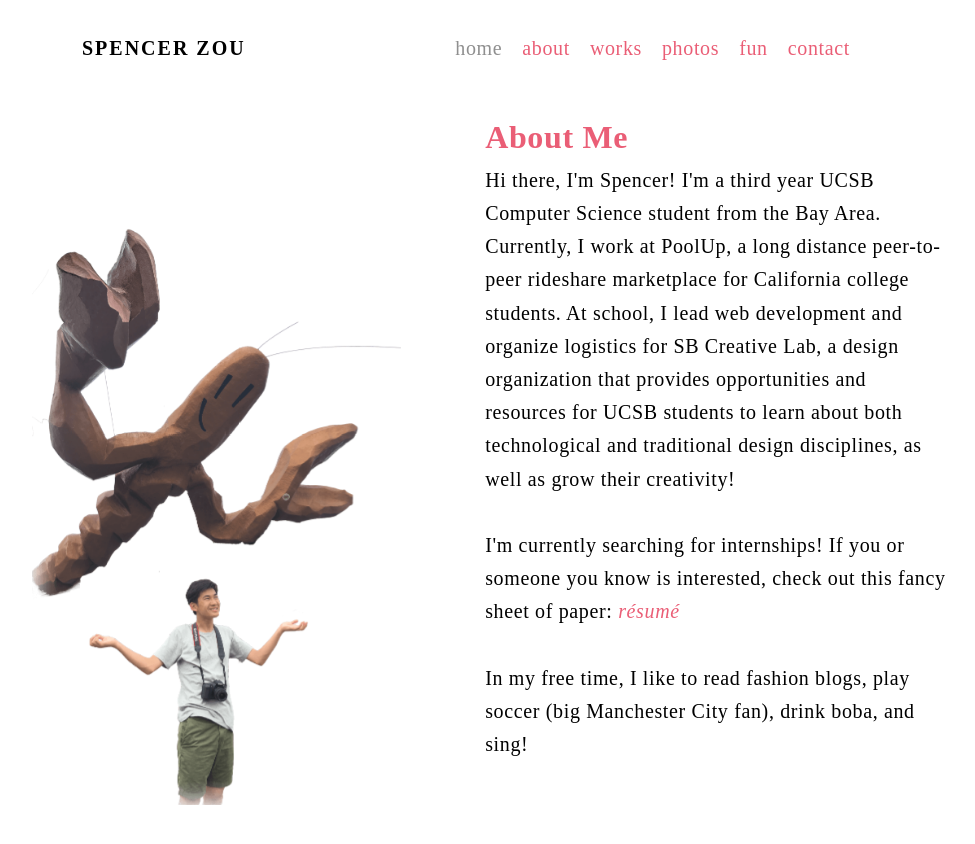
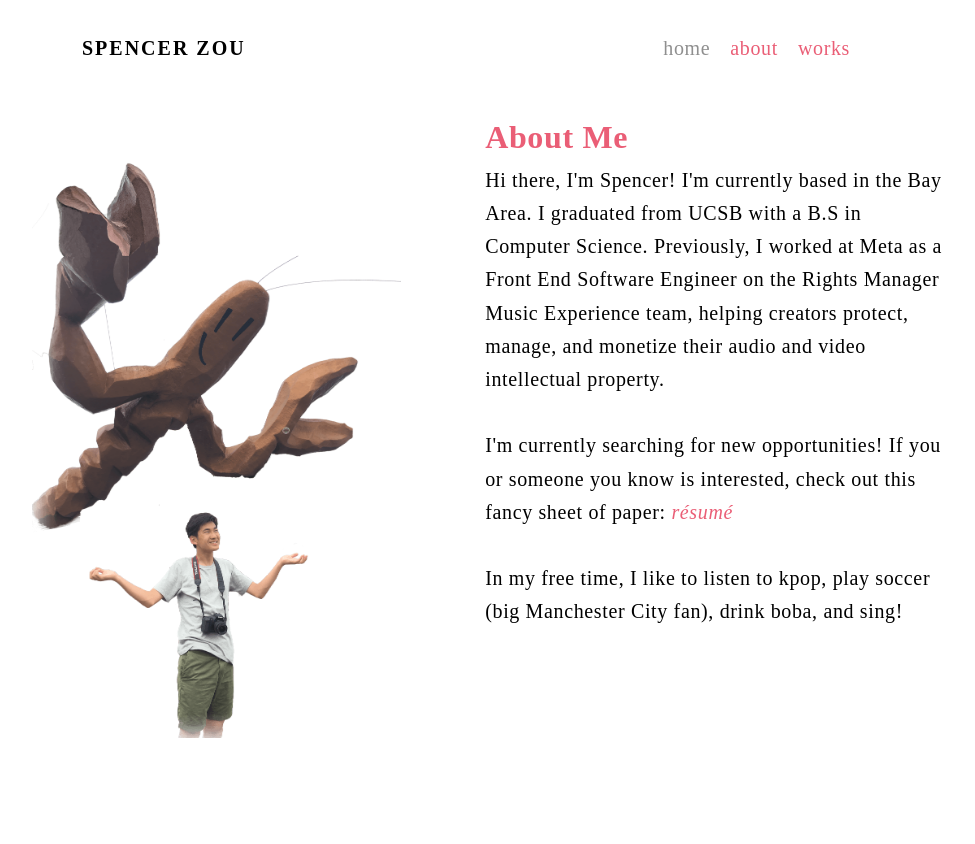
Before and after one commit to spenceryzou/spenceryzou.github.io, a React (Create React App) app in the folder spenceryzou/: page /about in a window 1280 px wide. Shown: the top 844 px of the page, without its empty margins (174-1149 px from the left). After the commit the page ends 800 px from the top, so only its background shows below. Built offline with nearby package versions, Linux system fonts and the light colour scheme; a web font is replaced by a local one.

Commit message:
updated resume and website for 2022

```diff
--- a/spenceryzou/package.json
+++ b/spenceryzou/package.json
@@ -7,11 +7,10 @@
     "@testing-library/jest-dom": "^4.2.4",
     "@testing-library/react": "^9.5.0",
     "@testing-library/user-event": "^7.2.1",
-    "firebase": "^7.14.3",
     "react": "^16.13.1",
     "react-dom": "^16.13.1",
     "react-router-dom": "^5.2.0",
-    "react-scripts": "3.4.1"
+    "react-scripts": "^5.0.1"
   },
   "scripts": {
     "start": "react-scripts start",
--- a/spenceryzou/src/App.js
+++ b/spenceryzou/src/App.js
@@ -6,11 +6,7 @@ import Body from './Components/Body'
 import Home from './Components/Home'
 import About from './Components/About'
 import Works from './Components/Works'
-import Photos from './Components/Photos'
-import Fun from './Components/Fun'
-import Contact from './Components/Contact'
 import config from './config.js'
-const firebase = require('firebase')
 
 export class App extends Component {
   constructor(props){
@@ -85,18 +81,6 @@ export class App extends Component {
         id: 3,
         title: 'works'
       },
-      {
-        id: 4,
-        title: 'photos'
-      },
-      {
-        id: 5,
-        title: 'fun'
-      },
-      {
-        id: 6,
-        title: 'contact'
-      }
     ]
     return (
       <div>
@@ -123,9 +107,6 @@ export class App extends Component {
               <Route path="/home" render={(props) => <Home {...props} activeTab={this.state.activeTab} functions={functions}/>}/>
               <Route path="/about" render={(props) => <About {...props} activeTab={this.state.activeTab} functions={functions}/>}/>
               <Route path="/works" render={(props) => <Works {...props} activeTab={this.state.activeTab} functions={functions}/>}/>
-              <Route path="/photos" render={(props) => <Photos {...props} activeTab={this.state.activeTab} functions={functions}/>}/>
-              <Route path="/fun" render={(props) => <Fun {...props} activeTab={this.state.activeTab} functions={functions}/>}/>
-              <Route path="/contact" render={(props) => <Contact {...props} activeTab={this.state.activeTab} functions={functions}/>}/>
               {/* <Body activeTab={this.state.activeTab} functions={functions}/> */}
           </div>
         </div>
--- a/spenceryzou/src/Components/About.js
+++ b/spenceryzou/src/Components/About.js
@@ -12,12 +12,13 @@ export default class About extends Component {
                         <div class="content-title" style={{color:"#ea5e76"}}>
                             About Me
                         </div>
-                        Hi there, I'm Spencer! I'm a third year UCSB Computer Science student from the Bay Area.
-                        Currently, I work at PoolUp, a long distance peer-to-peer rideshare marketplace for California college students. At school, I lead web development and organize logistics for SB Creative Lab, a design organization that provides opportunities and resources for UCSB students to learn about both technological and traditional design disciplines, as well as grow their creativity!
+                        Hi there, I'm Spencer! I'm currently based in the Bay Area. I graduated from UCSB with a B.S in Computer Science.
+                        Previously, I worked at Meta as a Front End Software Engineer on the Rights Manager Music Experience team, helping creators protect, manage, and monetize their audio and video intellectual property.
+                        {/* Currently, I work at PoolUp, a long distance peer-to-peer rideshare marketplace for California college students. At school, I lead web development and organize logistics for SB Creative Lab, a design organization that provides opportunities and resources for UCSB students to learn about both technological and traditional design disciplines, as well as grow their creativity! */}
                         <br></br><br></br>
-                        I'm currently searching for internships! If you or someone you know is interested, check out this fancy sheet of paper: <a style={{fontStyle: "italic"}} target="_blank" href="https://drive.google.com/file/d/1j9YH19g7S6N-tp0mATPTrjx5Bs2IhJPM/view?usp=sharing">résumé</a>
+                        I'm currently searching for new opportunities! If you or someone you know is interested, check out this fancy sheet of paper: <a style={{fontStyle: "italic"}} target="_blank" href="https://drive.google.com/file/d/1PnFJbXkMqaAXIm0nWZmmvK2d1hPnweEz/view?usp=sharing">résumé</a>
                         <br></br><br></br>
-                        In my free time, I like to read fashion blogs, play soccer (big Manchester City fan), drink boba, and sing!
+                        In my free time, I like to listen to kpop, play soccer (big Manchester City fan), drink boba, and sing!
 
                         {/*I'm a UCSB second year pursuing Computer Science.
                         I'm interested in roles such as UI/UX Engineering, Web Development, Software Development,
--- a/spenceryzou/src/Components/Body.js
+++ b/spenceryzou/src/Components/Body.js
@@ -2,9 +2,6 @@ import React, { Component } from 'react'
 import Home from './Home'
 import About from './About'
 import Works from './Works'
-import Photos from './Photos'
-import Fun from './Fun'
-import Contact from './Contact'
 
 export class Body extends Component {
     displayContent = () => {
@@ -15,12 +12,6 @@ export class Body extends Component {
             return <About/>
         else if(activeTab === 3)
             return <Works/>
-        else if(activeTab === 4)
-            return <Photos functions={this.props.functions}/>
-        else if(activeTab === 5)
-            return <Fun/>
-        else
-            return <Contact/>
     }
     render() {
         return (this.displayContent());
--- a/spenceryzou/src/Components/Contact.js
+++ b/spenceryzou/src/Components/Contact.js
@@ -1,6 +1,5 @@
 import React, { Component } from 'react'
-import config from '../config.js'
-const firebase = require('firebase')
+// const firebase = require('firebase')
 
 function FadeInSection(props) {
     const [isVisible, setVisible] = React.useState(false);
@@ -43,25 +42,25 @@ export default class Contact extends Component {
         }
     }
     componentDidMount(){
-        if(!firebase.apps.length){
-            firebase.initializeApp(config)
-        }
-        let ref = firebase.database().ref('data')
-        ref.orderByChild('date').on('value', snapshot => {
-          const data = snapshot.val()
-          let entries = [];
-          for(let index in data){
-              entries.push({
-                  name: data[index].name,
-                  description: data[index].description,
-                  message: data[index].message,
-                  public: data[index].public,
-                  email: data[index].email,
-                  date: data[index].date
-              })
-          }
-          this.setState({entries: entries});
-        })
+        // if(!firebase.apps.length){
+        //     firebase.initializeApp(config)
+        // }
+        // let ref = firebase.database().ref('data')
+        // ref.orderByChild('date').on('value', snapshot => {
+        //   const data = snapshot.val()
+        //   let entries = [];
+        //   for(let index in data){
+        //       entries.push({
+        //           name: data[index].name,
+        //           description: data[index].description,
+        //           message: data[index].message,
+        //           public: data[index].public,
+        //           email: data[index].email,
+        //           date: data[index].date
+        //       })
+        //   }
+        //   this.setState({entries: entries});
+        // })
     }
     handleChange = (e) =>{
         if(e.target.id == "public"){
@@ -91,7 +90,7 @@ export default class Contact extends Component {
                 public: this.state.public,
                 date: new Date().toLocaleString(),
             }
-            firebase.database().ref('data').push().set(submission)
+            // firebase.database().ref('data').push().set(submission)
             this.setState({submitted: ' Successfully submitted!'})
         }
     }
--- a/spenceryzou/src/Components/Home.js
+++ b/spenceryzou/src/Components/Home.js
@@ -12,7 +12,7 @@ export default class Home extends Component {
                         <div class="namedrop" style={{fontSize:'64px', fontWeight: 'bold', lineHeight:"1.5em"}}>
                         I'm Spencer.
                         </div>
-                        I'm a UCSB third year studying Computer Science.
+                        I'm a UCSB Computer Science graduate, previously a SWE at Meta.
                         I'm interested in roles such as Software Engineering, UI/UX Engineering, Web Development,
                         or anywhere that I can be involved in creating a product! {/*
                         <br></br><br></br>
```
Also changed, not shown: 1 other file (tests, documents, lock files or other folders).
